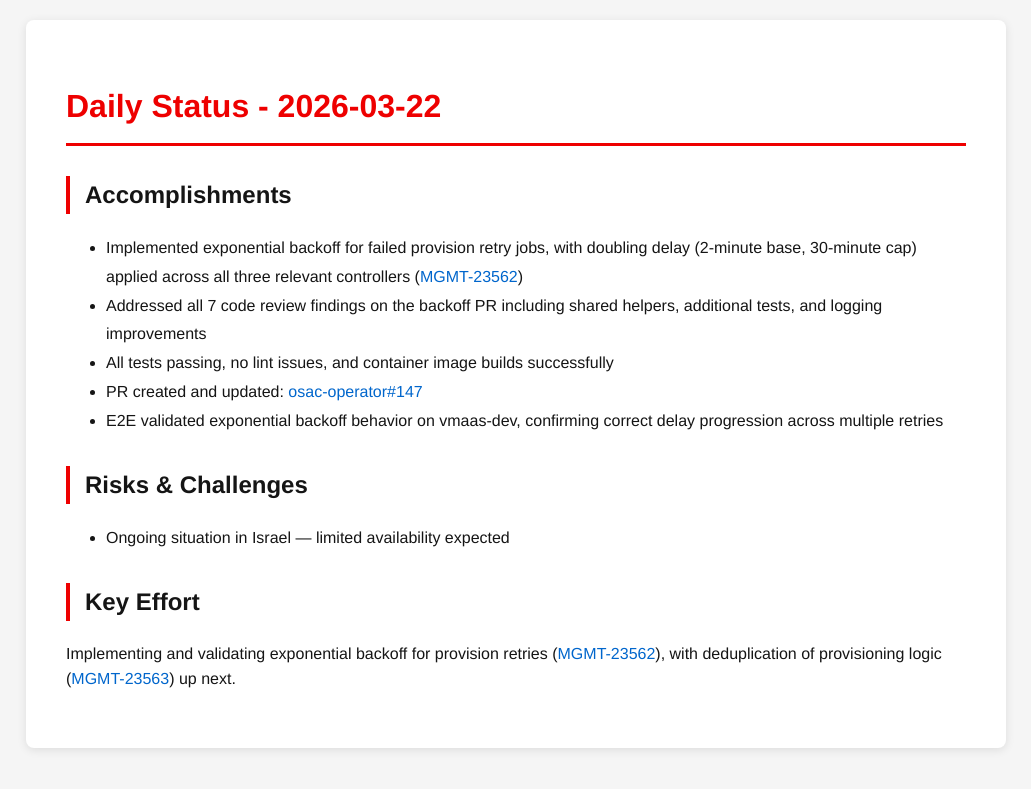
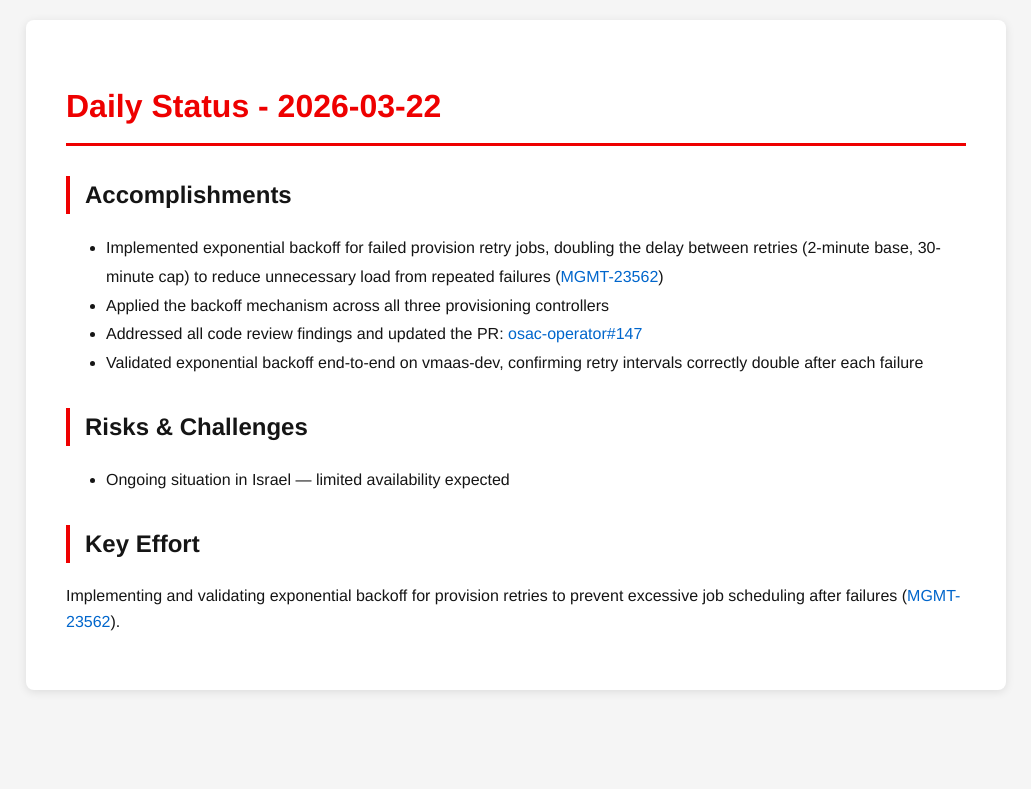
Before and after one commit to tzvatot/daily-status, a Jekyll site: the page built from 2026-03-22.md, in a window 1280 px wide. Shown: the top 789 px of the page, without its empty margins (124-1155 px from the left). Built offline with Jekyll 4.4.1, drawn with Linux system fonts in a browser that asks for light colours.

Commit message:
Daily status update - 2026-03-22

```diff
--- a/2026-03-22.md
+++ b/2026-03-22.md
@@ -7,14 +7,13 @@ date: 2026-03-22
 # Daily Status - 2026-03-22
 
 ## Accomplishments
-- Implemented exponential backoff for failed provision retry jobs, with doubling delay (2-minute base, 30-minute cap) applied across all three relevant controllers ([MGMT-23562](https://issues.redhat.com/browse/MGMT-23562))
-- Addressed all 7 code review findings on the backoff PR including shared helpers, additional tests, and logging improvements
-- All tests passing, no lint issues, and container image builds successfully
-- PR created and updated: [osac-operator#147](https://github.com/osac-project/osac-operator/pull/147)
-- E2E validated exponential backoff behavior on vmaas-dev, confirming correct delay progression across multiple retries
+- Implemented exponential backoff for failed provision retry jobs, doubling the delay between retries (2-minute base, 30-minute cap) to reduce unnecessary load from repeated failures ([MGMT-23562](https://issues.redhat.com/browse/MGMT-23562))
+- Applied the backoff mechanism across all three provisioning controllers
+- Addressed all code review findings and updated the PR: [osac-operator#147](https://github.com/osac-project/osac-operator/pull/147)
+- Validated exponential backoff end-to-end on vmaas-dev, confirming retry intervals correctly double after each failure
 
 ## Risks & Challenges
 - Ongoing situation in Israel — limited availability expected
 
 ## Key Effort
-Implementing and validating exponential backoff for provision retries ([MGMT-23562](https://issues.redhat.com/browse/MGMT-23562)), with deduplication of provisioning logic ([MGMT-23563](https://issues.redhat.com/browse/MGMT-23563)) up next.
+Implementing and validating exponential backoff for provision retries to prevent excessive job scheduling after failures ([MGMT-23562](https://issues.redhat.com/browse/MGMT-23562)).
```
